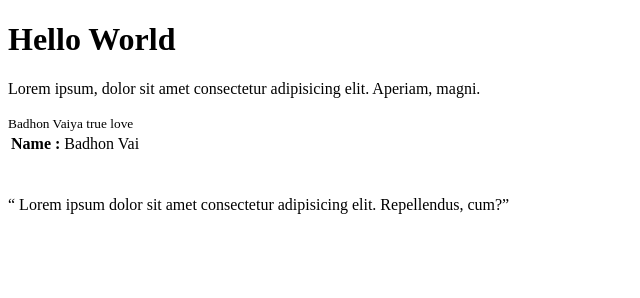
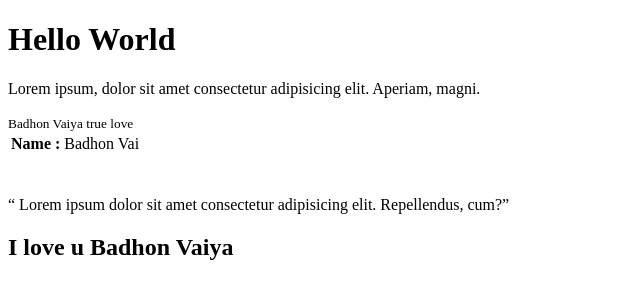
Before and after one commit to badhonali00/badhon-project, a plain HTML site: page index.html in a window 1280 px wide. Shown: the whole page, without its empty margins (0-640 px from the left). Drawn offline with Linux system fonts and the light colour scheme.

Commit message:
h2 tag add

```diff
--- a/index.html
+++ b/index.html
@@ -17,5 +17,7 @@
      </table> <br>
      <marquee direction="ltr"> Lorem ipsum dolor sit amet.</marquee>
      <q> Lorem ipsum dolor sit amet consectetur adipisicing elit. Repellendus, cum?</q>
+
+     <h2> I love u Badhon Vaiya </h2>
 </body>
 </html>
```
